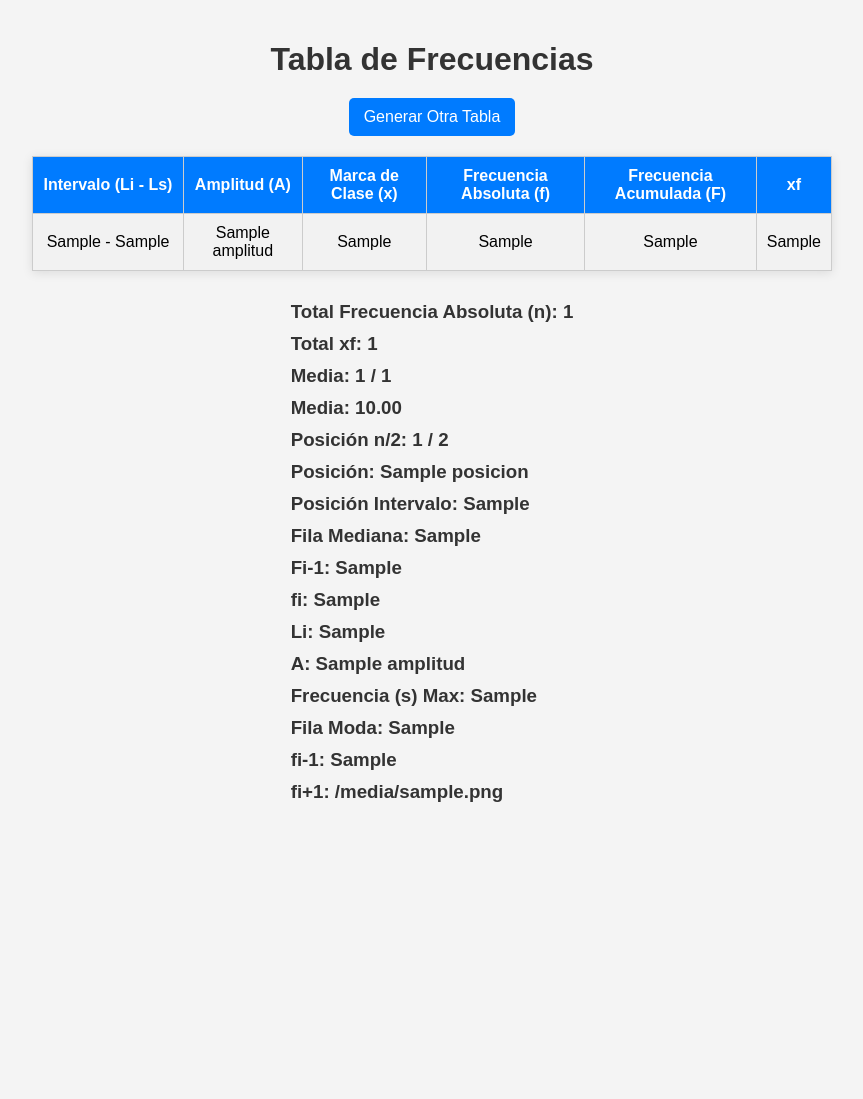
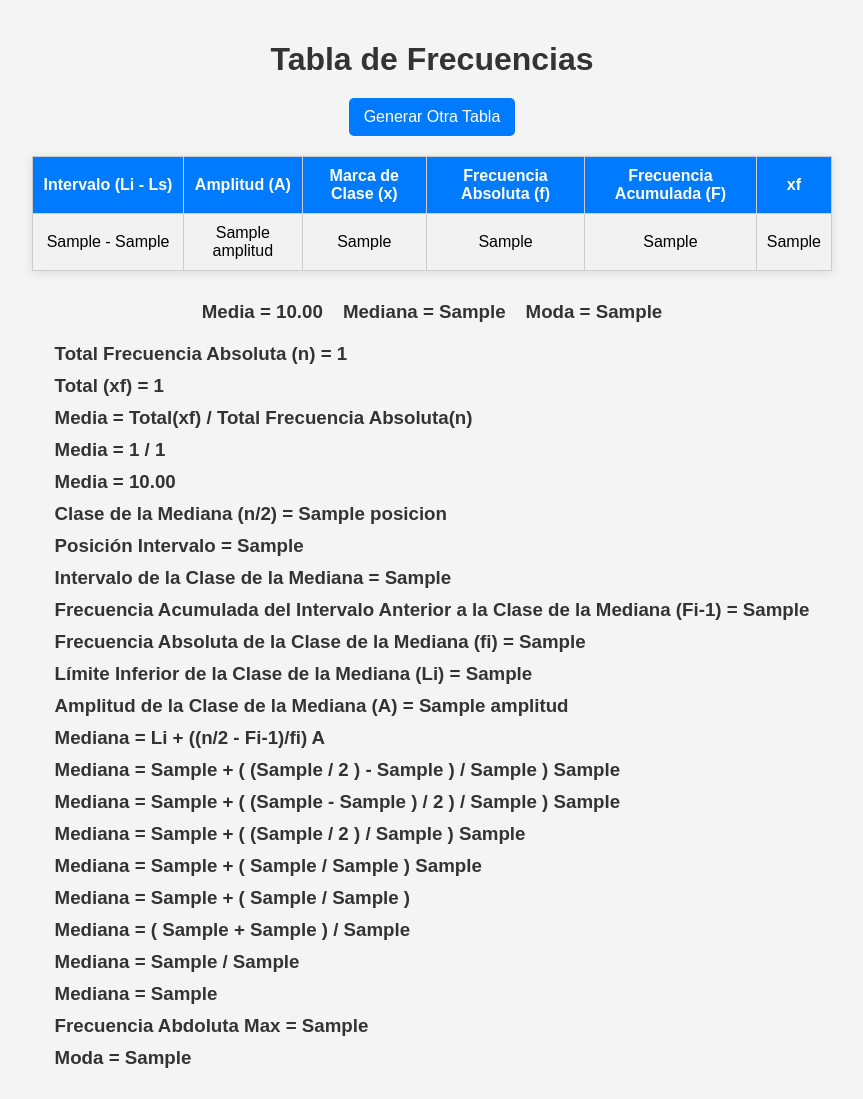
Before and after one commit to Edwin1078/FrecuenciApp, a Django app: template frecuencia/templates/generar_tabla.html in a window 1280 px wide. Shown: the whole page, without its empty margins (208-1071 px from the left). Before the commit the page ends 802 px from the top, so only its background shows below. Run offline with Django 5.2, Linux system fonts and the light colour scheme; the template is opened without the code that fills it: most values are stand-ins (such as "Sample title", 1, 10 or a date in 2020).

Commit message:
Terminando los calculos de mediana y moda

```diff
--- a/frecuencia/templates/generar_tabla.html
+++ b/frecuencia/templates/generar_tabla.html
@@ -62,6 +62,10 @@
             color: #333;
             margin: 10px 0;
         }
+        .resultados {
+            display: flex; /* Utiliza flexbox para alinear los elementos en una fila */
+            gap: 20px; /* Espacio entre los elementos */
+        }
     </style>
 </head>
 <body>
@@ -79,33 +83,46 @@
         </tr>
         {% for fila in tabla %}
         <tr>
-            <td>{{ fila.interno.0 }} - {{ fila.interno.1 }}</td>
+            <td>{{ fila.intervalo.0 }} - {{ fila.intervalo.1 }}</td>
             <td>{{ fila.amplitud }}</td>
-            <td>{{ fila.marca_columna }}</td>
+            <td>{{ fila.marca_clase }}</td>
             <td>{{ fila.frecuencia_absoluta }}</td>
             <td>{{ fila.frecuencia_acumulada }}</td>
             <td>{{ fila.xf }}</td>
         </tr>
         {% endfor %}
     </table>
-
+    <div class="resultados">
+        <h3>Media = {{ media|floatformat:2 }}</h3>
+        <h3>Mediana = {{ r }}</h3>
+        <h3>Moda = {{ fila_encontrada_m.marca_clase }}</h3>
+    </div>
     <div>
-        <h3>Total Frecuencia Absoluta (n): {{ total_frecuencia_absoluta }}</h3>
-        <h3>Total xf: {{ total_xf }}</h3>
-        <h3>Media: {{ total_xf }} / {{ total_frecuencia_absoluta }}</h3>
-        <h3>Media: {{ media|floatformat:2 }}</h3>
-        <h3>Posición n/2: {{ total_frecuencia_absoluta }} / 2</h3>
-        <h3>Posición: {{ posicion }}</h3>
-        <h3>Posición Intervalo: {{ fila_encontrada.frecuencia_acumulada }}</h3>
-        <h3>Fila Mediana: {{ fila_encontrada }}</h3>
-        <h3>Fi-1: {{ fila_anterior.frecuencia_acumulada }}</h3>
-        <h3>fi: {{ fila_encontrada.frecuencia_absoluta }}</h3>
-        <h3>Li: {{ fila_encontrada.interno.0 }}</h3>
-        <h3>A: {{ fila_encontrada.amplitud }}</h3>
-        <h3>Frecuencia (s) Max: {{ frecuencia_max }}</h3>
-        <h3>Fila Moda: {{ fila_encontrada_m }}</h3>
-        <h3>fi-1: {{ fila_anterior_m }}</h3>
-        <h3>fi+1: {{ fila_posterior_m }}</h3>
+        <h3>Total Frecuencia Absoluta (n) = {{ total_frecuencia_absoluta }}</h3>
+        <h3>Total (xf) = {{ total_xf }}</h3>
+        <h3>Media = Total(xf) / Total Frecuencia Absoluta(n)</h3>
+        <h3>Media = {{ total_xf }} / {{ total_frecuencia_absoluta }}</h3>
+        <h3>Media = {{ media|floatformat:2 }}</h3>
+        <h3>Clase de la Mediana (n/2) = {{ posicion }}</h3>
+        <h3>Posición Intervalo = {{ fila_encontrada.frecuencia_acumulada }}</h3>
+        <h3>Intervalo de la Clase de la Mediana = {{ fila_encontrada }}</h3>
+        <h3>Frecuencia Acumulada del Intervalo Anterior a la Clase de la Mediana (Fi-1) =  {{ fila_anterior.frecuencia_acumulada }} </h3>
+        <h3>Frecuencia Absoluta de la Clase de la Mediana (fi) = {{ fila_encontrada.frecuencia_absoluta }}</h3>
+        <h3>Límite Inferior de la Clase de la Mediana (Li) = {{ fila_encontrada.intervalo.0 }}</h3>
+        <h3>Amplitud de la Clase de la Mediana (A) = {{ fila_encontrada.amplitud }}</h3>
+        <h3>Mediana = Li + ((n/2 - Fi-1)/fi) A</h3>
+        <h3>Mediana = {{ li }} + ( ({{ n }} / 2 ) - {{ fi_1  }} ) / {{ fi }} ) {{ a }}</h3>
+        <h3>Mediana = {{ li }} + ( ({{ n }} - {{ op1  }} ) / 2 ) / {{ fi }} ) {{ a }}</h3>
+        <h3>Mediana = {{ li }} + ( ({{ op2 }} / 2 ) / {{ fi }} ) {{ a }}</h3>
+        <h3>Mediana = {{ li }} + ( {{ op2 }} / {{ op3 }} ) {{ a }}</h3>
+        <h3>Mediana = {{ li }} + ( {{ op4 }} / {{ op3 }} )</h3>
+        <h3>Mediana = ( {{ op5 }} +  {{ op3 }} ) / {{ op3 }} </h3>
+        <h3>Mediana = {{ op6 }} /  {{ op3 }} </h3>
+        <h3>Mediana = {{ r }} </h3>
+        <h3>Frecuencia Abdoluta Max = {{ frecuencia_max }}</h3>
+        <h3>Moda = {{ fila_encontrada_m.marca_clase }}</h3>
+        {% comment %} <h3>Frecuencia Absoluta del Intervalo Anterior a la Clase de la Mediana (fi-1) = {{ fila_anterior_m }}</h3>
+        <h3>Frecuencia Absoluta del Intervalo Posterior a la Clase de la Mediana (fi+1) = {{ fila_posterior_m }}</h3> {% endcomment %}
     </div>
 </body>
 </html>
--- a/frecuencia/templates/index.html
+++ b/frecuencia/templates/index.html
@@ -3,7 +3,8 @@
 <head>
     <meta charset="UTF-8">
     <meta name="viewport" content="width=device-width, initial-scale=1.0">
-    <title>Ingresar Número de Filas</title>
+    <title>FrecuenciApp</title>
+    <link rel="icon" type="image/png" href="">
     <style>
         body {
             font-family: Arial, sans-serif;
```
Also changed, not shown: frecuencia/views.py (+42 -5 lines).
